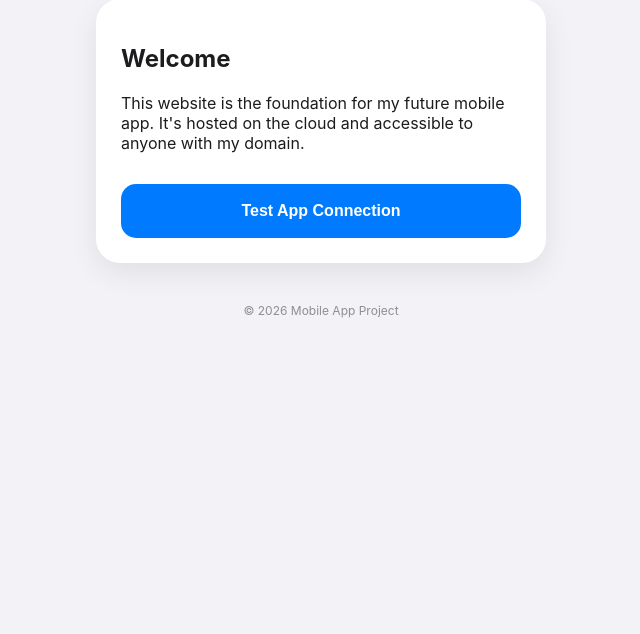
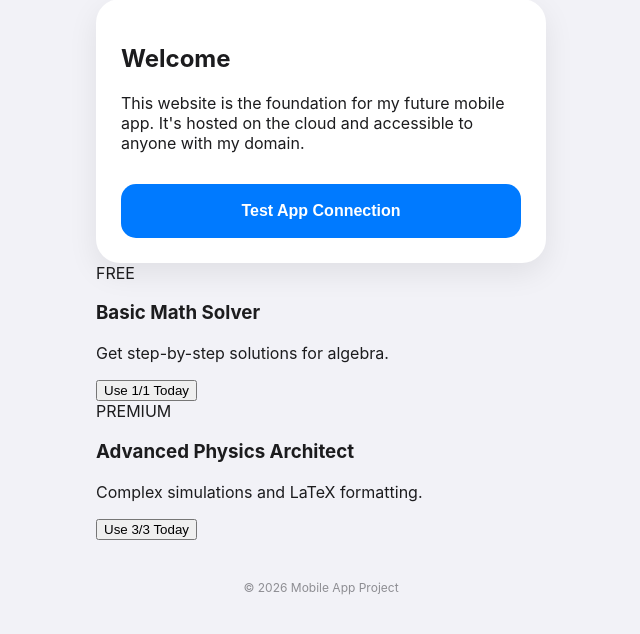
Before and after one commit to hope-corp/My_webapp, a FastAPI app: page / in a window 1280 px wide. Shown: the part 153-787 px from the top of the page, without its empty margins (319-959 px from the left). Run offline with FastAPI, Linux system fonts and the light colour scheme.

Commit message:
Update index.html

```diff
--- a/templates/index.html
+++ b/templates/index.html
@@ -21,6 +21,24 @@
             <button class="btn" onclick="alert('App is running perfectly!')">Test App Connection</button>
         </main>
 
+<div class="bento-container">
+    <div class="prompt-card">
+        <span class="badge">FREE</span>
+        <h3>Basic Math Solver</h3>
+        <p>Get step-by-step solutions for algebra.</p>
+        <button class="main-btn">Use 1/1 Today</button>
+    </div>
+
+    <div class="prompt-card premium">
+        <span class="badge">PREMIUM</span>
+        <h3>Advanced Physics Architect</h3>
+        <p>Complex simulations and LaTeX formatting.</p>
+        <button class="main-btn">Use 3/3 Today</button>
+    </div>
+</div>
+
+
+
         <footer class="footer">
             <p>© 2026 Mobile App Project</p>
         </footer>
```
